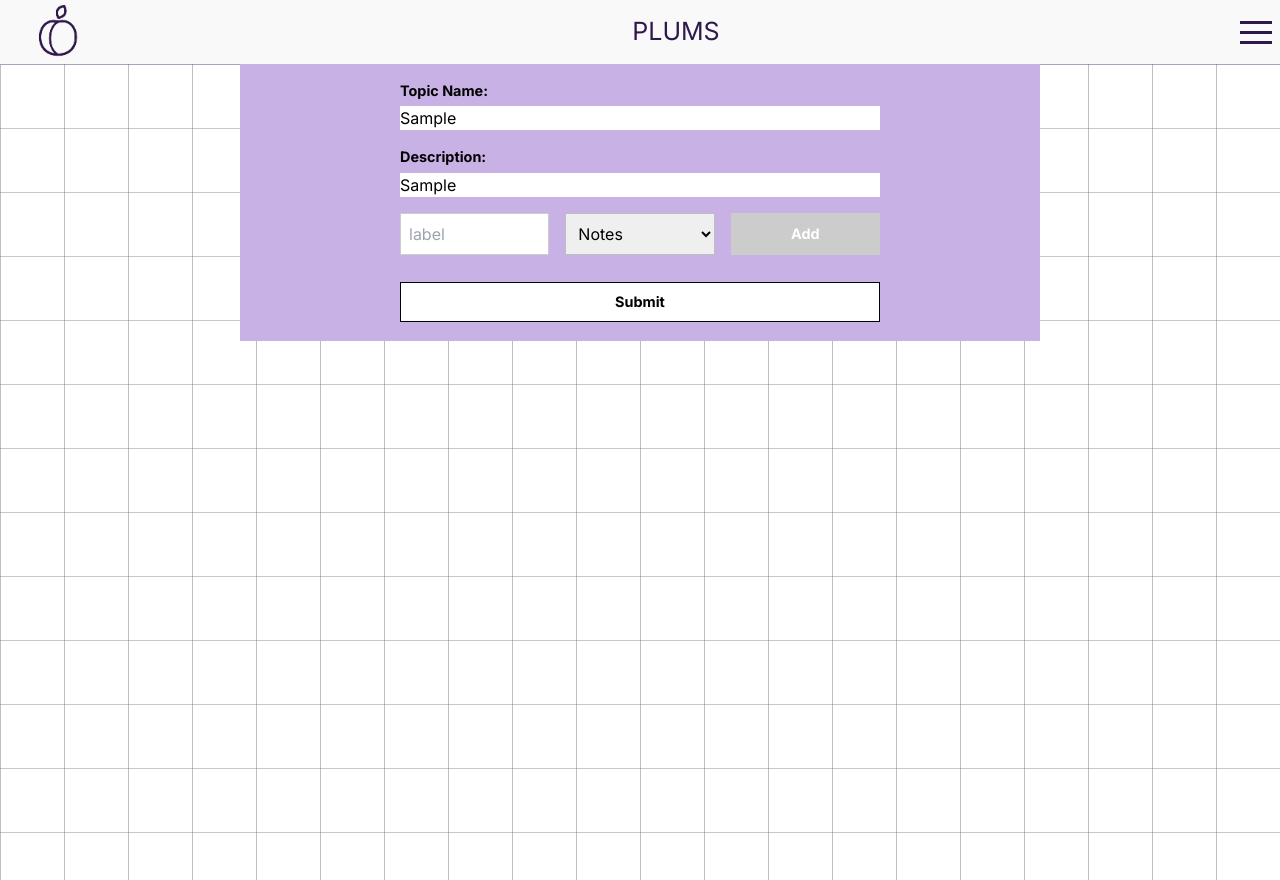
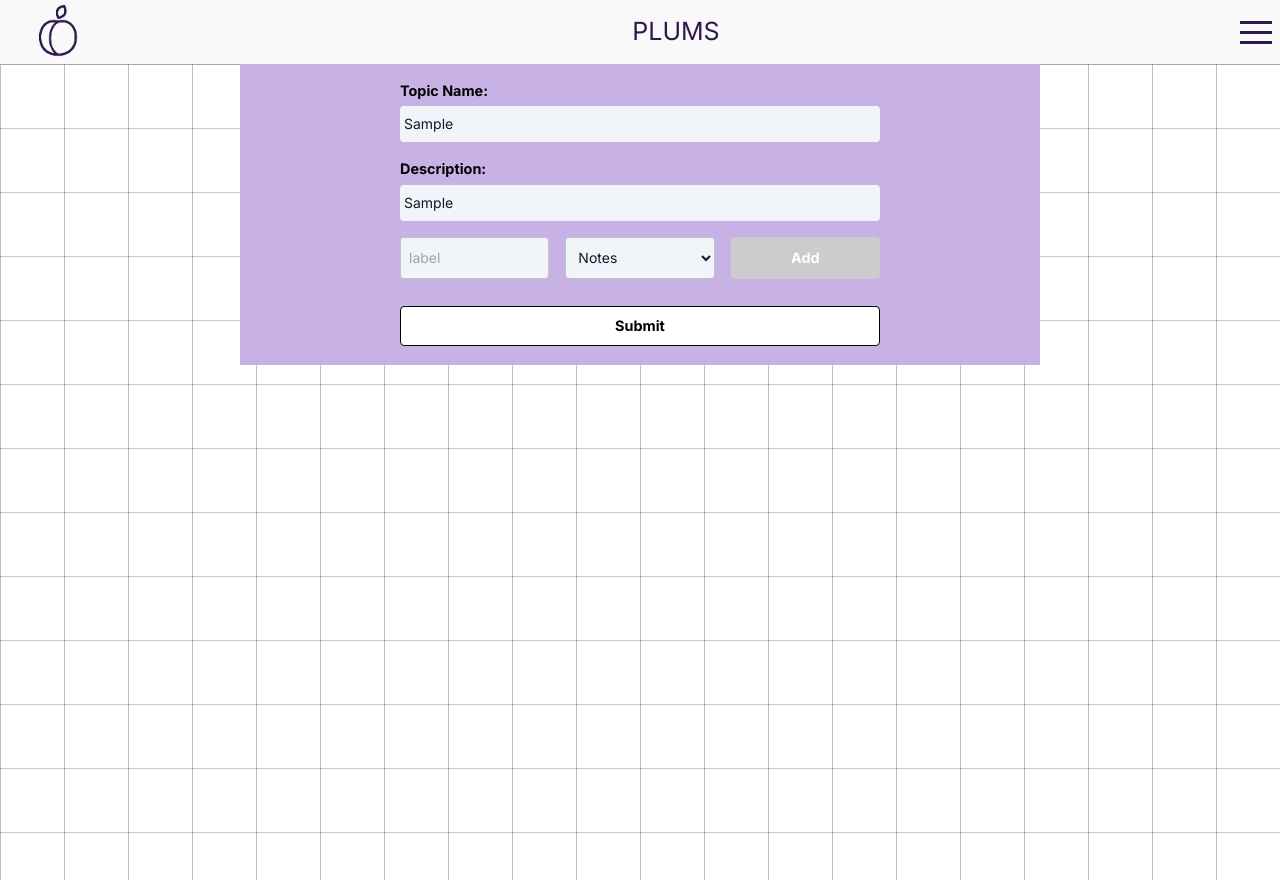
Before and after one commit to LilyHuang23/plums, a Next.js app: page /home in a window 1280 px wide. Both pictures are taken after typing "Sample", "Sample" into the empty fields and a click on the button "Add new". Shown: the top 880 px of the page. Built offline with nearby package versions, Linux system fonts and the light colour scheme.

Commit message:
finished style home page

```diff
--- a/src/app/globals.css
+++ b/src/app/globals.css
@@ -124,7 +124,7 @@ padding-top: 10px;
 }
 
 /* Home page style */
-.homePage {
+/* .homePage {
   overflow-x: hidden;
   overflow-y: hidden;
   min-height: 110vh;
@@ -178,7 +178,6 @@ form > div {
 
   .input > div {
     padding: 0.5rem 1rem;
-    background: #e34728;
     margin-left: 0.5rem;
     color: #fff;
     font-weight: 700;
@@ -227,7 +226,7 @@ form > div {
   }
   .hide {
     display: none;
-  }
+  } */
 
 /* :root {
   --foreground-rgb: 0, 0, 0;
--- a/src/app/home/home.css
+++ b/src/app/home/home.css
@@ -53,7 +53,6 @@ form > div {
 
   .input > div {
     padding: 0.5rem 1rem;
-    background: #e34728;
     margin-left: 0.5rem;
     color: #fff;
     font-weight: 700;
--- a/src/components/homePage/form.tsx
+++ b/src/components/homePage/form.tsx
@@ -124,44 +124,50 @@ export default function Form()
             <form className="homeForm" onSubmit={handleSubmit}>
               <div className="input-group">
                   <label htmlFor="title">Topic Name: </label>
-                  <input type="text" placeholder="Title:" name="topicName" id="title" required/>
+            <input className="block flex-1 border-1 bg-slate-100 py-1.5 pl-1 rounded text-gray-900 placeholder:text-gray-400 focus:ring-0 sm:text-sm sm:leading-6"
+              type="text" placeholder="Topic Name" name="topicName" id="title" required />
                 </div>
 
                 <div className="input-group">
                   <label htmlFor="description">Description: </label>
-                  <input type="text" placeholder="Title:" name="description" id="description" required/>
+            <input className="block flex-1 border-1 bg-slate-100 py-1.5 pl-1 rounded text-gray-900 placeholder:text-gray-400 focus:ring-0 sm:text-sm sm:leading-6"
+              type="text" placeholder="Description" name="description" id="description" required />
                 </div>
 
                 {formValues.map((obj, index) => (
-                    <Input
+                  <Input
                         key={index}
                         objValue={obj}
                         onChange={handleChange}
                         index={index}
-                        deleteField={handleDeleteField}
+                        // deleteField={handleDeleteField}
                     />
                 ))}
                 {!toggle ? (
                     <div className="center">
-                        <button className="add-btn" onClick={addBtnClick}>
+                        <button className="add-btn rounded" onClick={addBtnClick}>
                         Add new
                         </button>
                     </div>
                     ) : (
                     <div className="dialog-box">
-                        <input type="text" placeholder="label" ref={inputRef} />
-                        <select ref={selectRef} id={selectRef}>
+                <input
+                  className="block flex-1 border-1 bg-slate-100 py-1.5 pl-1 rounded text-gray-900 placeholder:text-gray-400 focus:ring-0 sm:text-sm sm:leading-6"
+                  type="text" placeholder="label" ref={inputRef} />
+                <select
+                  className="block flex-1 border-1 bg-slate-100 py-1.5 pl-1 rounded text-gray-900 placeholder:text-gray-400 focus:ring-0 sm:text-sm sm:leading-6"
+                  ref={selectRef} id={selectRef}>
                             <option value="notes">Notes</option>
                             <option value="links">Links</option>
                             <option value="file">File Input</option>
                         </select>
-                        <button className="add-btn" onClick={handleAddField}>
+                        <button className="add-btn rounded" onClick={handleAddField}>
                         Add
                         </button>
                     </div>
                     )}
 
-                <button type="submit" className="submit-btn">Submit</button>
+                <button type="submit" className="submit-btn rounded">Submit</button>
             </form>
         </div>
     )
--- a/src/components/homePage/input.tsx
+++ b/src/components/homePage/input.tsx
@@ -51,19 +51,36 @@ export default function Input({ objValue, onChange, index, deleteField }) {
     }
     if (type === 'file') {
         return (
-            <div className="input-group">
-                <label htmlFor={label}>{label}</label>
-                <div className="input">
+            <div className="input-group col-span-full">
+                <label htmlFor={label} >{label}</label>
+                <div className="input mt-2 flex justify-center rounded-lg border border-dashed border-gray-600 px-6 py-10">
+                <div className="text-center">
+                <svg className="mx-auto h-12 w-12 text-gray-300" viewBox="0 0 24 24" fill="currentColor" aria-hidden="true">
+                <path fill-rule="evenodd" d="M1.5 6a2.25 2.25 0 012.25-2.25h16.5A2.25 2.25 0 0122.5 6v12a2.25 2.25 0 01-2.25 2.25H3.75A2.25 2.25 0 011.5 18V6zM3 16.06V18c0 .414.336.75.75.75h16.5A.75.75 0 0021 18v-1.94l-2.69-2.689a1.5 1.5 0 00-2.12 0l-.88.879.97.97a.75.75 0 11-1.06 1.06l-5.16-5.159a1.5 1.5 0 00-2.12 0L3 16.061zm10.125-7.81a1.125 1.125 0 112.25 0 1.125 1.125 0 01-2.25 0z" clip-rule="evenodd" />
+                    </svg>
+                    <div className="mt-4 flex text-sm leading-6 text-gray-600">
+                    <label htmlFor={label} className="relative cursor-pointer rounded-md font-semibold text-indigo-600 focus-within:outline-none focus-within:ring-2 focus-within:ring-indigo-600 focus-within:ring-offset-2 ">
+
+                                <span>Upload a file</span>
                     <input
+                        className="sr-only"
                         type="file"
                         id={label}
                         onChange={convertFileToBase64} // Call function on file change
-                    />
-                </div>
-                <div>
+                                />
+                        </label>
+                        <p className="pl-1">or drag and drop</p>
+
+                    </div>
+                    <p className="text-xs leading-5 text-gray-600">PNG, JPG, GIF up to 10MB</p>
+                    </div>
+                    </div>
+
+                {/* <div>
+
                     {image && <p>Selected file: {image.name}</p>}
-                </div>
-                <button className="" onClick={(e) => deleteField(e, index)}>Delete</button>
+                </div> */}
+                <button className="text-red-400" onClick={(e) => deleteField(e, index)}>Delete</button>
             </div>
         );
     } else if (type === 'notes' || type === 'links') {
@@ -71,7 +88,9 @@ export default function Input({ objValue, onChange, index, deleteField }) {
             <div className="input-group">
                 <label htmlFor={label}>{label}</label>
                 <div className="input">
-                <input type={type}
+                    <input
+                       className="block flex-1 border-1 bg-slate-100 py-1.5 pl-1 rounded text-gray-900 placeholder:text-gray-400 focus:ring-0 sm:text-sm sm:leading-6"
+                        type={type}
                        id={label}
                        value={value || ""}
                        onChange={(e) => {
@@ -80,7 +99,7 @@ export default function Input({ objValue, onChange, index, deleteField }) {
                     }}
                     />
             </div>
-            <button className="" onClick={(e) => deleteField(e, index)}>Delete</button>
+            <button className="text-red-400" onClick={(e) => deleteField(e, index)}>Delete</button>
         </div>
         );
     }
```
